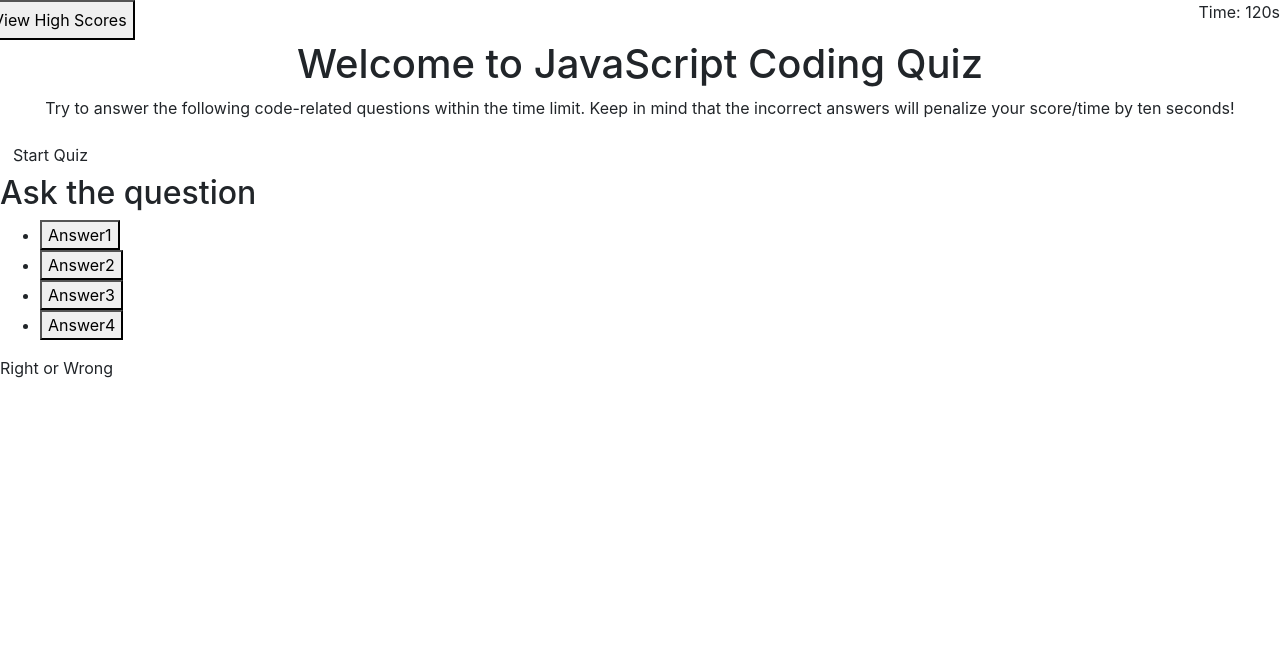
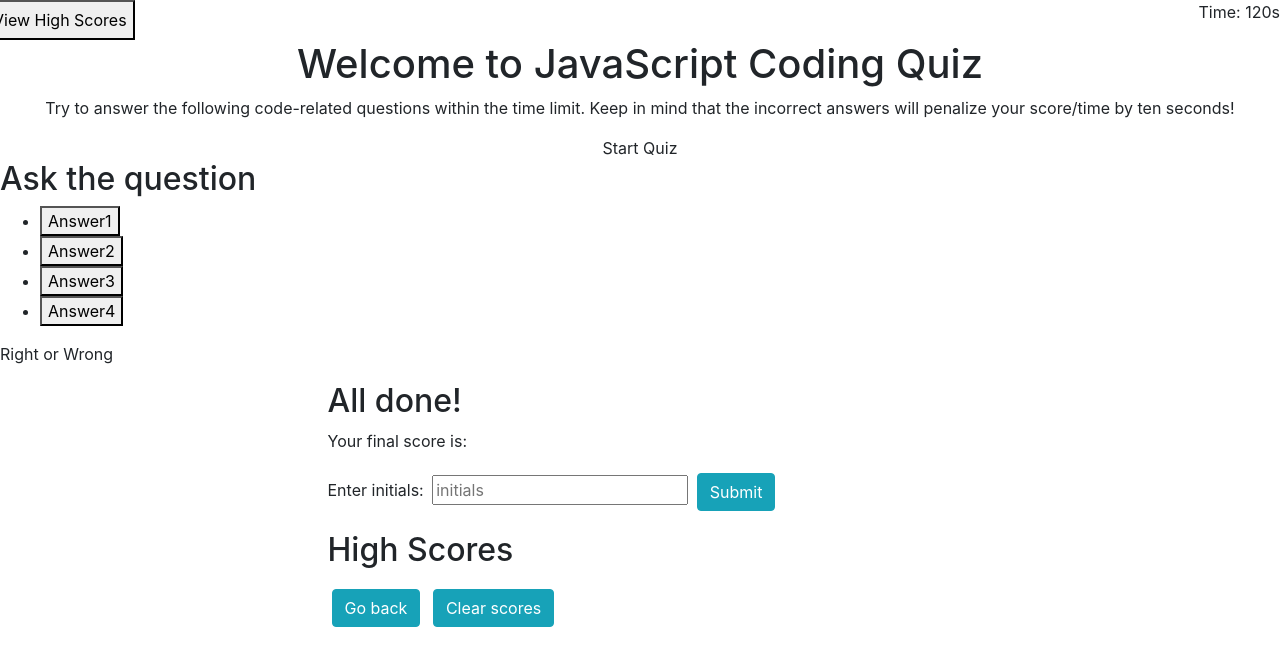
Before and after one commit to Sdott3/codequiz2, a plain HTML site: page index.html in a window 1280 px wide. Drawn offline with nearby package versions, Linux system fonts and the light colour scheme.

Commit message:
updated html

```diff
--- a/index.html
+++ b/index.html
@@ -36,7 +36,9 @@
                     </p>
 
                     <!--Start Button-->
-                    <button class="btn" id="startButton">Start Quiz</button>
+                    <div class=" text-center "
+                        <button class="btn" id="startButton">Start Quiz</button>
+                    </div>
                 </div>
 
             </div>
@@ -59,6 +61,34 @@
                 </div>
         </section>
 
+        <!--final score and initials-->
+        <section id="finalscore">
+            <div class="row">
+                <div class="col-3"></div>
+                <div class="col-6">
+                    <h2>All done!</h2>
+                    <p>Your final score is: <span id="score" class="pl-1"></span></p>
+                    <p>Enter initials: <span class="ml-1"><input placeholder="initials" id="initials" /></span>
+                        <button id="submit-score" class="btn btn-info mx-1 my-1 d-inline-block">Submit</button>
+                    </p>
+                </div>
+            </div>
+        </section>
+
+        <!--high scores-->
+        <section id="highscores">
+            <div class="row">
+                <div class="col-3"></div>
+                <div class="col-6">
+                    <h2>High Scores</h2>
+                    <ol id="score-list">
+                    </ol>
+                    <button id="back" class="btn btn-info d-inline-block mx-1 my-1">Go back</button>
+                    <button id="clear" class="btn btn-info mx-1 my-1 d-inline-block">Clear scores</button>
+                </div>
+            </div>
+        </section>
+
 
         <script src="./assets/js/script.js"></script>
     </body>
```
